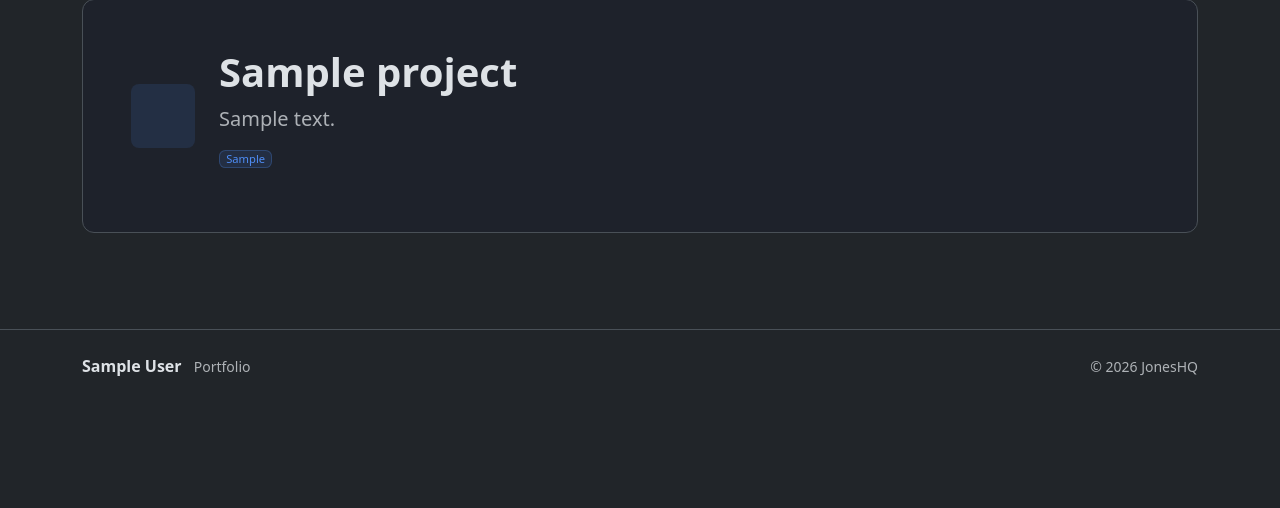
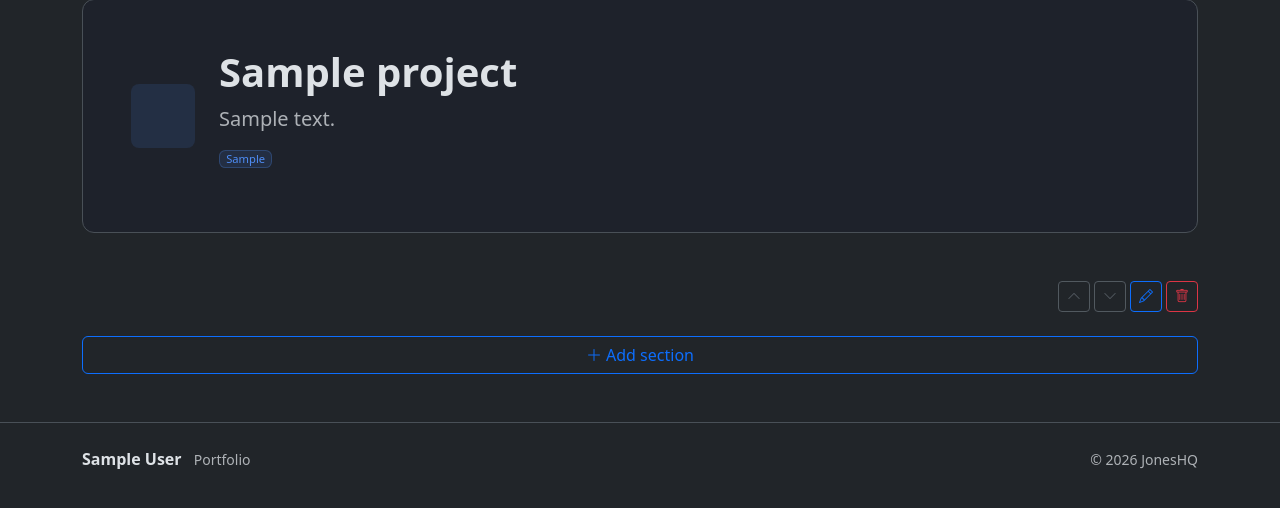
Before and after one commit to KeironTJ/JonesHQ-Portfolio, a Flask app: a page that uses app/templates/main/project_detail.html in a window 1280 px wide. Shown: the part 161-669 px from the top of the page. Run offline with Flask 3, Linux system fonts and the light colour scheme; a user stored in the database is signed in; tables that the repository leaves empty hold one stand-in row (values such as "Sample post"); some libraries are stand-ins or nearby versions.

Commit message:
feat: enhance project section management with next URL handling and admin toolbar for section actions

```diff
--- a/app/blueprints/main/routes.py
+++ b/app/blueprints/main/routes.py
@@ -4,6 +4,12 @@ from flask_login import current_user
 from app.models.project import Project
 
 from . import main_bp
+
+
+def _section_form():
+    """Return a ProjectSectionForm only when needed (avoids circular import at module level)."""
+    from app.blueprints.admin.forms import ProjectSectionForm
+    return ProjectSectionForm()
 
 
 @main_bp.route("/")
@@ -23,4 +29,5 @@ def project_detail(slug):
     # Hidden projects: 404 for guests; admins can preview
     if not project.is_visible and not current_user.is_authenticated:
         abort(404)
-    return render_template("main/project_detail.html", project=project)
+    section_form = _section_form() if current_user.is_authenticated else None
+    return render_template("main/project_detail.html", project=project, section_form=section_form)
--- a/app/templates/main/project_detail.html
+++ b/app/templates/main/project_detail.html
@@ -62,6 +62,42 @@
   {% if project.sections %}
     <div class="d-flex flex-column gap-4">
       {% for section in project.sections %}
+
+        {# ── Admin toolbar (per section) ───────────────────────────────────── #}
+        {% if current_user.is_authenticated %}
+          <div class="d-flex justify-content-end gap-1 mb-n3" style="position:relative;z-index:1;">
+            <form method="post" action="{{ url_for('admin.section_move', sid=section.id) }}">
+              <input type="hidden" name="csrf_token" value="{{ csrf_token() }}">
+              <input type="hidden" name="direction" value="up">
+              <input type="hidden" name="next" value="{{ request.url }}">
+              <button class="btn btn-sm btn-outline-secondary" title="Move up"
+                      {% if loop.first %}disabled{% endif %}>
+                <i class="bi bi-chevron-up"></i>
+              </button>
+            </form>
+            <form method="post" action="{{ url_for('admin.section_move', sid=section.id) }}">
+              <input type="hidden" name="csrf_token" value="{{ csrf_token() }}">
+              <input type="hidden" name="direction" value="down">
+              <input type="hidden" name="next" value="{{ request.url }}">
+              <button class="btn btn-sm btn-outline-secondary" title="Move down"
+                      {% if loop.last %}disabled{% endif %}>
+                <i class="bi bi-chevron-down"></i>
+              </button>
+            </form>
+            <a href="{{ url_for('admin.section_edit', sid=section.id, next=request.url) }}"
+               class="btn btn-sm btn-outline-primary" title="Edit section">
+              <i class="bi bi-pencil"></i>
+            </a>
+            <form method="post" action="{{ url_for('admin.section_delete', sid=section.id) }}"
+                  onsubmit="return confirm('Delete this section?')">
+              <input type="hidden" name="csrf_token" value="{{ csrf_token() }}">
+              <input type="hidden" name="next" value="{{ request.url }}">
+              <button class="btn btn-sm btn-outline-danger" title="Delete section">
+                <i class="bi bi-trash"></i>
+              </button>
+            </form>
+          </div>
+        {% endif %}
 
         {# ── Text section ──────────────────────────────────────────────────── #}
         {% if section.section_type == 'text' %}
@@ -132,16 +168,55 @@
     </div>
 
   {% else %}
-    <!-- No sections yet — show a simple message (admin only, since public can't reach here without sections via card) -->
     {% if current_user.is_authenticated %}
       <div class="text-center py-5 text-muted">
         <i class="bi bi-layout-text-window fs-1 d-block mb-3 opacity-25"></i>
-        <p>No content sections yet.</p>
-        <a href="{{ url_for('admin.project_edit', id=project.id) }}" class="btn btn-outline-primary">
-          <i class="bi bi-plus-lg me-1"></i>Add sections
-        </a>
+        <p>No content sections yet. Add one below.</p>
       </div>
     {% endif %}
+  {% endif %}
+
+  {# ── Add section panel (admin only) ───────────────────────────────────────── #}
+  {% if current_user.is_authenticated and section_form %}
+    <div class="mt-4">
+      <button class="btn btn-outline-primary w-100" type="button"
+              data-bs-toggle="collapse" data-bs-target="#detail-add-section">
+        <i class="bi bi-plus-lg me-1"></i>Add section
+      </button>
+      <div class="collapse mt-3" id="detail-add-section">
+        <div class="jhq-feature-card p-4">
+          <h3 class="h6 fw-semibold mb-3">New section</h3>
+          <form method="post" action="{{ url_for('admin.section_add', id=project.id) }}" novalidate>
+            {{ section_form.hidden_tag() }}
+            <input type="hidden" name="next" value="{{ request.url }}">
+            <div class="mb-3">
+              {{ section_form.section_type.label(class="form-label") }}
+              {{ section_form.section_type(class="form-select", id="detail-section-type") }}
+            </div>
+            <div class="mb-3">
+              {{ section_form.heading.label(class="form-label") }}
+              {{ section_form.heading(class="form-control", placeholder="Optional heading") }}
+            </div>
+            <div class="mb-3">
+              {{ section_form.body.label(class="form-label") }}
+              {{ section_form.body(class="form-control font-monospace", rows=6,
+                                   id="detail-section-body") }}
+              <div class="form-text" id="detail-body-hint">{{ section_form.body.description }}</div>
+            </div>
+            <div class="mb-4" id="detail-meta-field">
+              {{ section_form.extra.label(class="form-label") }}
+              {{ section_form.extra(class="form-control", placeholder="e.g. python") }}
+              <div class="form-text">{{ section_form.extra.description }}</div>
+            </div>
+            <div class="d-flex gap-2">
+              {{ section_form.submit(class="btn btn-primary btn-sm") }}
+              <button type="button" class="btn btn-sm btn-outline-secondary"
+                      data-bs-toggle="collapse" data-bs-target="#detail-add-section">Cancel</button>
+            </div>
+          </form>
+        </div>
+      </div>
+    </div>
   {% endif %}
 
 </div>
@@ -157,6 +232,27 @@
       media="(prefers-color-scheme: light), (prefers-color-scheme: no-preference)">
 <script src="https://cdnjs.cloudflare.com/ajax/libs/highlight.js/11.10.0/highlight.min.js"></script>
 <script>
+  // Section type hints for the inline Add section panel
+  (function () {
+    var typeEl = document.getElementById('detail-section-type');
+    var metaEl = document.getElementById('detail-meta-field');
+    var hintEl = document.getElementById('detail-body-hint');
+    if (!typeEl) return;
+    var hints = {
+      text:     'Markdown content — supports **bold**, _italic_, [links](url), etc.',
+      features: 'One feature per line. Blank lines are ignored.',
+      image:    'Full URL of the image to display.',
+      code:     'Paste your code here.'
+    };
+    function update() {
+      var t = typeEl.value;
+      if (hintEl) hintEl.textContent = hints[t] || '';
+      if (metaEl) metaEl.style.display = (t === 'code' || t === 'image') ? '' : 'none';
+    }
+    typeEl.addEventListener('change', update);
+    update();
+  })();
+
   document.addEventListener('DOMContentLoaded', function () {
     // Respect the page's current Bootstrap theme
     var theme = document.documentElement.getAttribute('data-bs-theme');
```
Also changed, not shown: app/blueprints/admin/routes.py (+12 -5 lines), app/templates/admin/section_form.html (+5 -2 lines).
